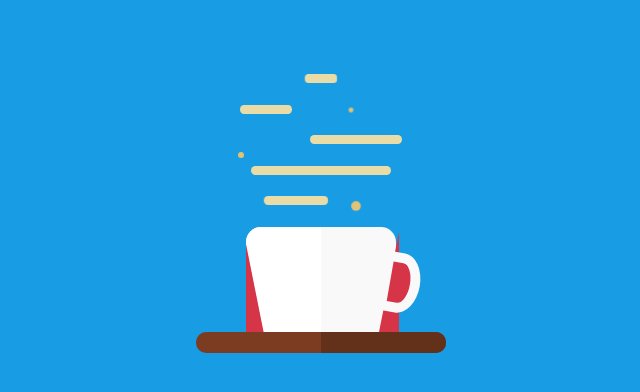
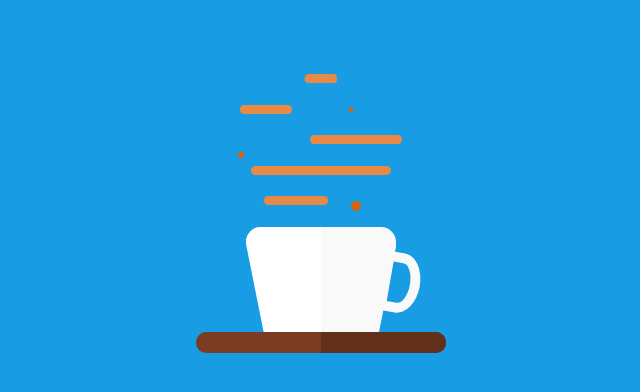
Before and after one commit to devaj0/Coffee-LoadPage, a plain HTML site: page index.html in a window 1280 px wide. Shown: the part 222-614 px from the top of the page, without its empty margins (319-959 px from the left). Drawn offline with Linux system fonts and the light colour scheme.

Commit message:
fix bugs

```diff
--- a/style.css
+++ b/style.css
@@ -53,7 +53,7 @@ body {
     content: "";
     width: 0;
     height: 0;
-    border-bottom: 100px solid #d63447;
+    border-bottom: 100px solid #189de5;
     border-right: 20px solid transparent;
 }
 
@@ -70,7 +70,7 @@ body {
     content: "";
     width: 0;
     height: 0;
-    border-bottom: 100px solid #d63447;
+    border-bottom: 100px solid #189de5;
     border-left: 20px solid transparent;
     position: absolute;
     right: -3px;
@@ -81,7 +81,7 @@ body {
     height: 60px;
     width: 40px;
     border-radius: 0 50% 50% 0;
-    background-color: #d63447;
+    background-color: #189de5;
     border: 10px solid #f9f9f9;
     position: absolute;
     right: 26px;
@@ -100,7 +100,7 @@ body {
 .steam1, .steam2, .steam3, .steam4, .steam5 {
     width: 20%;
     height: 5%;
-    background-color: #eadca6;
+    background-color: #e88946;
     border-radius: 10px;
     animation: steamFloating 1.5s infinite linear;
 }
@@ -151,7 +151,7 @@ body {
     width: 10px;
     height: 10px;
     border-radius: 50%;
-    background-color: #e2c275;
+    background-color: #de6006;
     animation: bubbleFloating 1.5s infinite ease-in;
     position: relative;
 }
```
